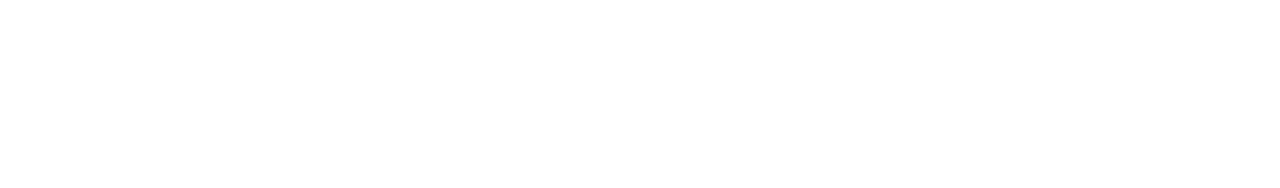
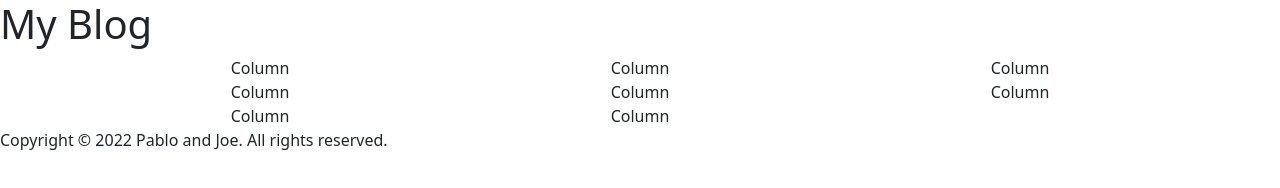
Before and after one commit to pablohgb/Blog-with-API, a website: page index.html in a window 1280 px wide. Drawn offline with nearby package versions, Linux system fonts and the light colour scheme.

Commit message:
bootstrap Co-authored-by: joejoyalt@gmail.com <joejoyalt@gmail.com>

```diff
--- a/index.html
+++ b/index.html
@@ -9,12 +9,33 @@
     <meta name="keywords" content="HTML, CSS, JavaScript, API">
     <meta name="author" content="Pablo and Joe">
     <link rel="stylesheet" href="styles.css">
+    <link href="https://cdn.jsdelivr.net/npm/bootstrap@5.2.3/dist/css/bootstrap.min.css" rel="stylesheet" integrity="sha384-rbsA2VBKQhggwzxH7pPCaAqO46MgnOM80zW1RWuH61DGLwZJEdK2Kadq2F9CUG65" crossorigin="anonymous">
+    <script defer src="https://cdn.jsdelivr.net/npm/bootstrap@5.2.3/dist/js/bootstrap.bundle.min.js" integrity="sha384-kenU1KFdBIe4zVF0s0G1M5b4hcpxyD9F7jL+jjXkk+Q2h455rYXK/7HAuoJl+0I4" crossorigin="anonymous"></script>
+    <script defer src="https://cdn.jsdelivr.net/npm/@popperjs/core@2.11.6/dist/umd/popper.min.js" integrity="sha384-oBqDVmMz9ATKxIep9tiCxS/Z9fNfEXiDAYTujMAeBAsjFuCZSmKbSSUnQlmh/jp3" crossorigin="anonymous"></script>
+    <script defer src="https://cdn.jsdelivr.net/npm/bootstrap@5.2.3/dist/js/bootstrap.min.js" integrity="sha384-cuYeSxntonz0PPNlHhBs68uyIAVpIIOZZ5JqeqvYYIcEL727kskC66kF92t6Xl2V" crossorigin="anonymous"></script>
     <script type="text/javascript" src="script.js" defer></script>
     <title>Blog with API</title>
 </head>
 
 <body>
-
+    <header>
+        <h1>My Blog</h1>
+    </header>
+    <main>
+        <div class="container text-center">
+            <div class="row row-cols-3">
+              <div class="col">Column</div>
+              <div class="col">Column</div>
+              <div class="col">Column</div>
+              <div class="col">Column</div>
+              <div class="col">Column</div>
+              <div class="col">Column</div>
+              <div class="col">Column</div>
+              <div class="col">Column</div>
+            </div>
+          </div>
+    </main>
+    <footer><p>Copyright © 2022 Pablo and Joe. All rights reserved.</p></footer>
 </body>
 
 </html>
--- /dev/null
+++ b/package.json
@@ -0,0 +1,5 @@
+{
+  "dependencies": {
+    "bootstrap": "^5.2.3"
+  }
+}
```
Also changed, not shown: 1 other file.
